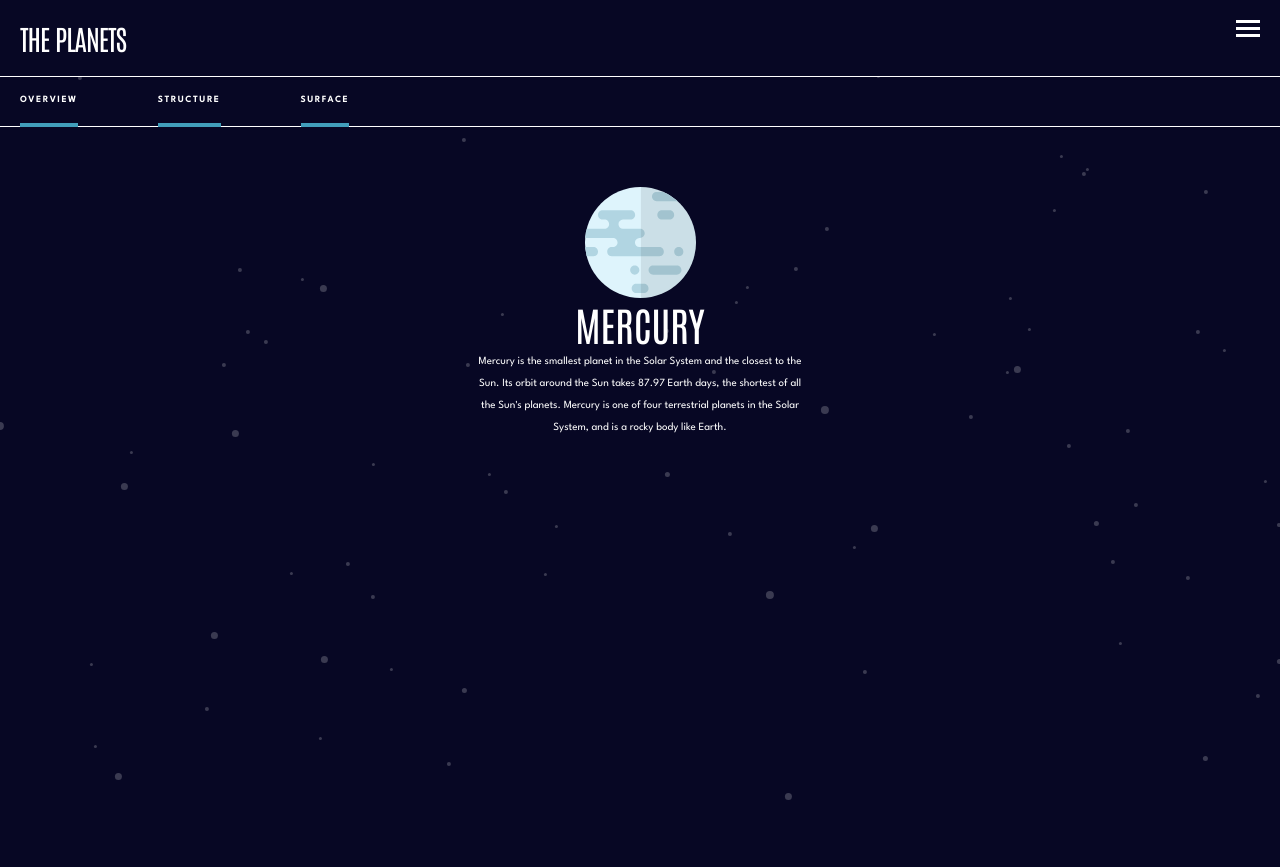
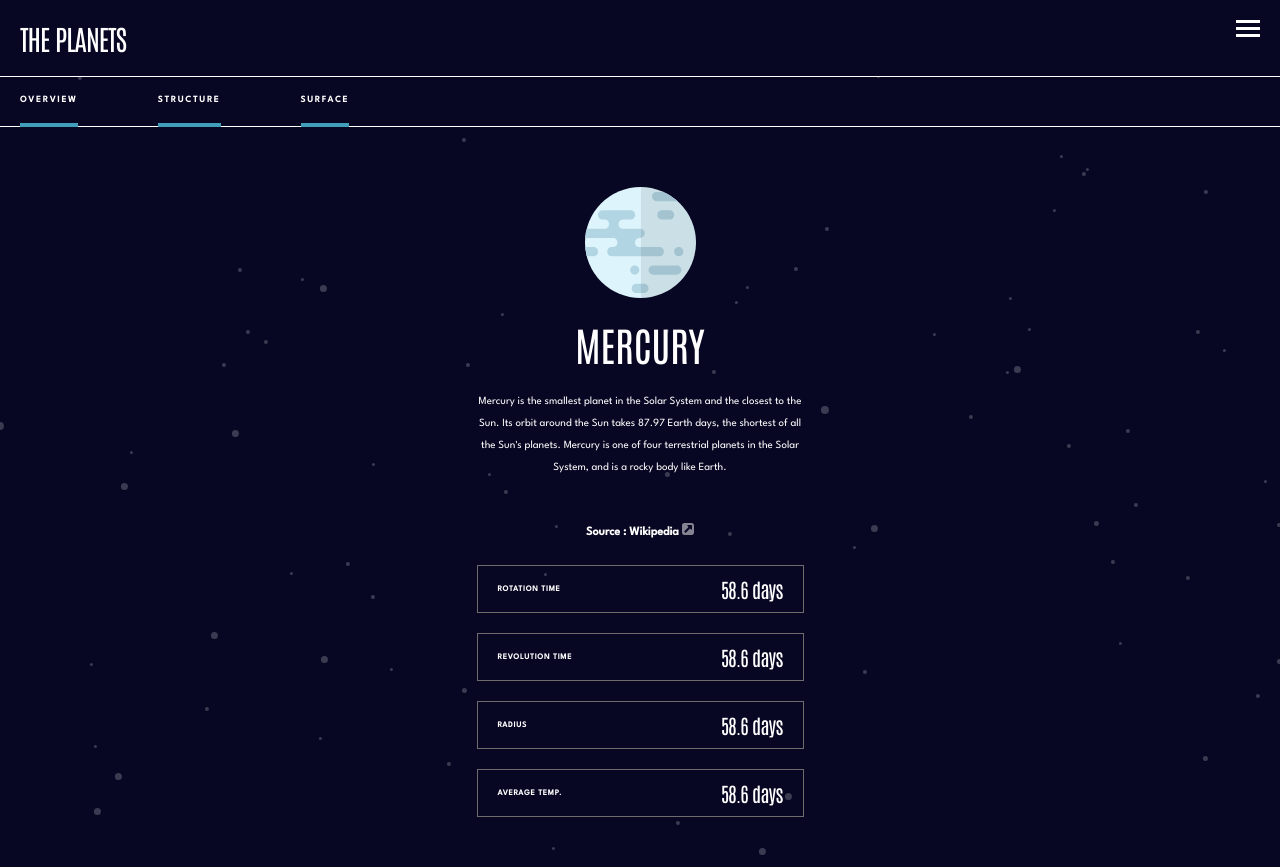
Before and after one commit to gura16/planets-site, a React (Vite) app: page / in a window 1280 px wide. Before the commit the page ends 800 px from the top, so only its background shows below. Built offline with nearby package versions, Linux system fonts and the light colour scheme.

Commit message:
add component style

```diff
--- a/src/component.tsx
+++ b/src/component.tsx
@@ -1,5 +1,6 @@
 import styled from "styled-components";
 import mercury from "./assets/planet-mercury.svg";
+import source from "./assets/icon-source.svg";
 function Component() {
   return (
     <div>
@@ -17,6 +18,27 @@ function Component() {
           of all the Sun's planets. Mercury is one of four terrestrial planets
           in the Solar System, and is a rocky body like Earth.
         </Text>
+        <Source>
+          Source : Wikipedia <img src={source} />
+        </Source>
+        <Datadiv>
+          <Data>
+            <Datatext>ROTATION TIME</Datatext>
+            <Datanumber>58.6 days</Datanumber>
+          </Data>
+          <Data>
+            <Datatext>REVOLUTION TIME</Datatext>
+            <Datanumber>58.6 days</Datanumber>
+          </Data>
+          <Data>
+            <Datatext>RADIUS</Datatext>
+            <Datanumber>58.6 days</Datanumber>
+          </Data>
+          <Data>
+            <Datatext>AVERAGE TEMP.</Datatext>
+            <Datanumber>58.6 days</Datanumber>
+          </Data>
+        </Datadiv>
       </Datatypes>
     </div>
   );
@@ -54,7 +76,9 @@ const Datatypes = styled.div`
   flex-direction: column;
   justify-content: center;
   align-items: center;
+  gap: 20px;
   margin-top: 60px;
+  margin-bottom: 50px;
 `;
 
 const Name = styled.h2`
@@ -78,3 +102,52 @@ const Text = styled.p`
   width: 327px;
   height: 110px;
 `;
+
+const Source = styled.p`
+  font-family: "League Spartan", sans-serif;
+  font-size: 12px;
+  font-weight: 700;
+  line-height: 25px;
+  letter-spacing: 0px;
+  text-align: left;
+  color: white;
+`;
+
+const Datadiv = styled.div`
+  display: flex;
+  flex-direction: column;
+  gap: 20px;
+`;
+
+const Data = styled.div`
+  display: flex;
+  justify-content: space-between;
+  align-items: center;
+  padding: 0 20px;
+  width: 327px;
+  height: 48px;
+  border: 1px;
+  opacity: 0.20000000298023224px;
+  border: 1px solid #6d6b6b;
+`;
+
+const Datatext = styled.p`
+  font-family: "League Spartan", sans-serif;
+  font-size: 8px;
+  font-weight: 700;
+  line-height: 16px;
+  letter-spacing: 0.7272727489471436px;
+  text-align: left;
+  color: white;
+  opacity: 10px;
+`;
+
+const Datanumber = styled.p`
+  font-family: "Antonio";
+  font-size: 20px;
+  font-weight: 400;
+  line-height: 26px;
+  letter-spacing: -0.75px;
+  text-align: right;
+  color: white;
+`;
```
